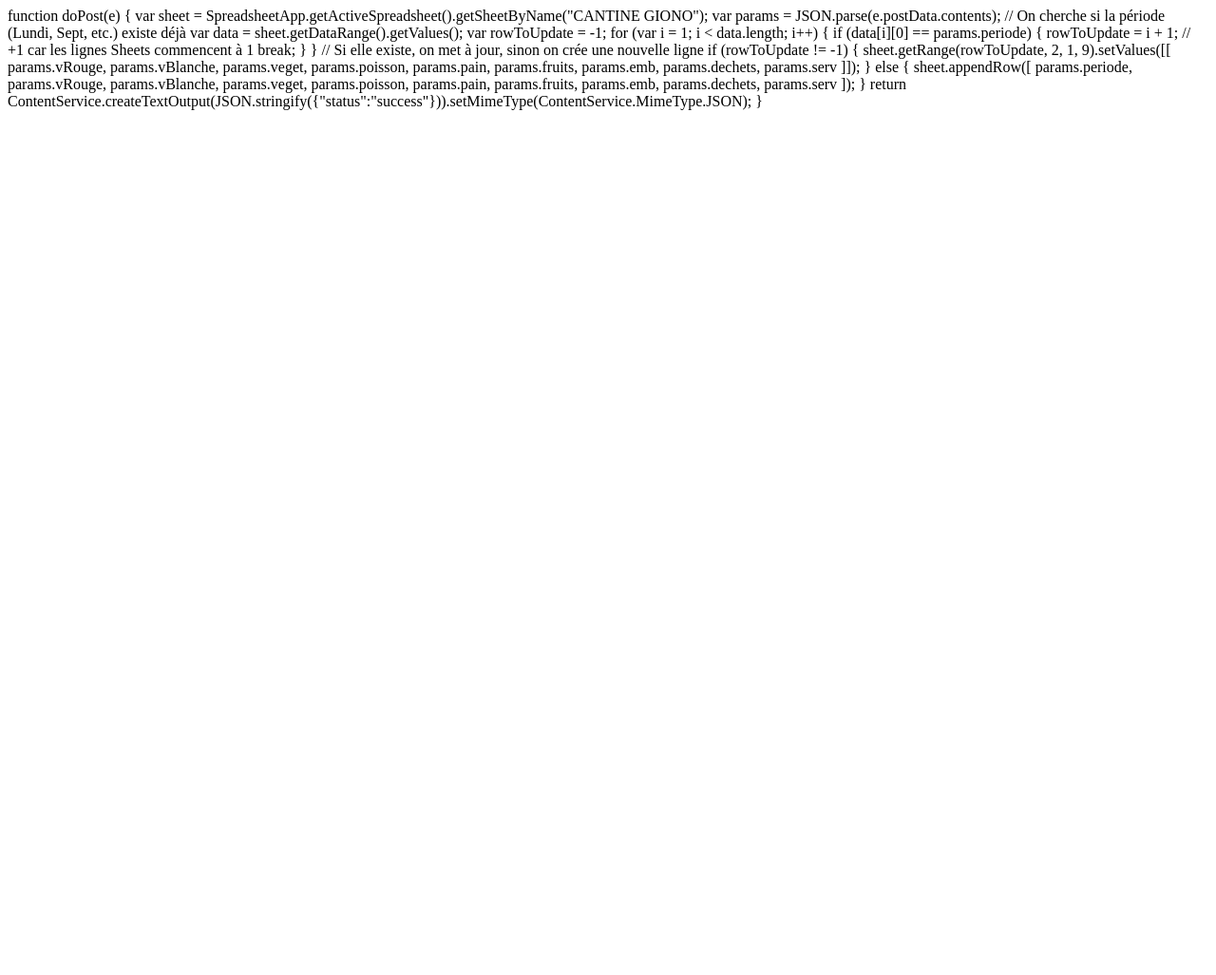
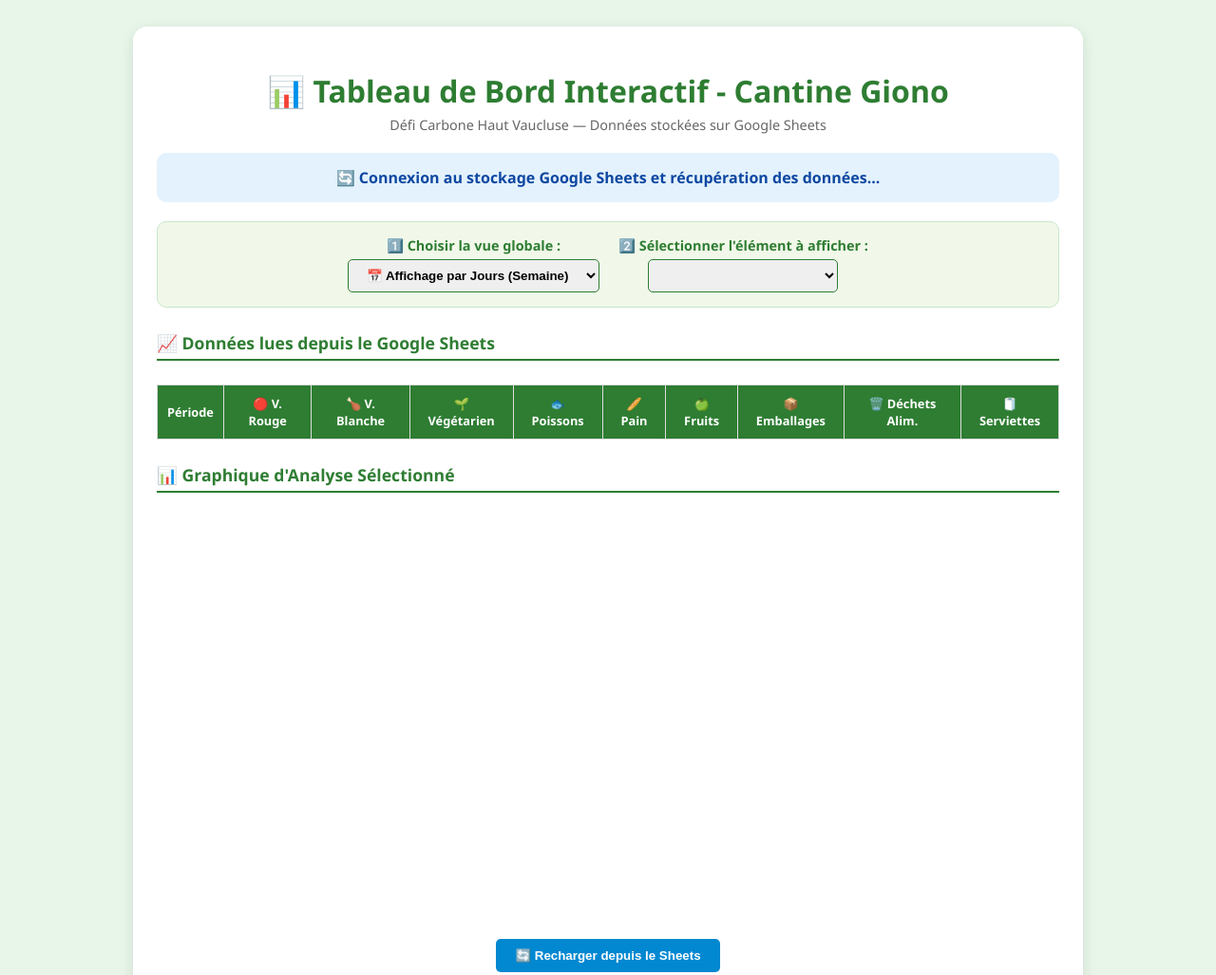
Before and after one commit to Mari0127/cantine-vaucluse, a plain HTML site: page index.html in a window 1280 px wide. Shown: the top 1027 px of the page at 95% size. Before the commit the page ends 800 px from the top, so only its background shows below. Drawn offline with nearby package versions, Linux system fonts and the light colour scheme.

Commit message:
Update index.html

```diff
--- a/index.html
+++ b/index.html
@@ -1,30 +1,106 @@
-function doPost(e) {
-  var sheet = SpreadsheetApp.getActiveSpreadsheet().getSheetByName("CANTINE GIONO");
-  var params = JSON.parse(e.postData.contents);
+<!DOCTYPE html>
+<html lang="fr">
+<head>
+    <meta charset="UTF-8">
+    <meta name="viewport" content="width=device-width, initial-scale=1.0">
+    <title>Suivi ODD - Collège Vaucluse (Cantine Giono)</title>
+    <script src="https://cdn.jsdelivr.net/npm/chart.js"></script>
+    <style>
+        body { font-family: 'Segoe UI', sans-serif; background-color: #e8f5e9; display: flex; flex-direction: column; align-items: center; padding: 20px; }
+        .container { background-color: white; padding: 25px; border-radius: 15px; box-shadow: 0 4px 15px rgba(0,0,0,0.1); max-width: 950px; width: 100%; }
+        h1 { text-align: center; color: #2e7d32; margin-bottom: 5px; }
+        p.subtitle { text-align: center; color: #666; margin-top: 0; font-size: 0.9rem; margin-bottom: 20px; }
 
-  // On cherche si la période (Lundi, Sept, etc.) existe déjà
-  var data = sheet.getDataRange().getValues();
-  var rowToUpdate = -1;
+        .loading-box { background: #e3f2fd; color: #0d47a1; padding: 15px; border-radius: 10px; text-align: center; font-weight: bold; margin-bottom: 20px; }
 
-  for (var i = 1; i < data.length; i++) {
-    if (data[i][0] == params.periode) {
-      rowToUpdate = i + 1; // +1 car les lignes Sheets commencent à 1
-      break;
-    }
-  }
+        .controls-box { display: flex; flex-wrap: wrap; justify-content: center; gap: 20px; margin-bottom: 25px; background: #f1f8e9; padding: 15px; border-radius: 10px; border: 1px solid #c8e6c9; }
+        .control-group { display: flex; flex-direction: column; align-items: center; }
+        .controls-box label { font-weight: bold; color: #2e7d32; margin-bottom: 5px; font-size: 0.9rem; }
+        .controls-box select { padding: 8px 15px; border-radius: 5px; border: 1px solid #2e7d32; font-weight: bold; cursor: pointer; min-width: 200px; }
 
-  // Si elle existe, on met à jour, sinon on crée une nouvelle ligne
-  if (rowToUpdate != -1) {
-    sheet.getRange(rowToUpdate, 2, 1, 9).setValues([[
-      params.vRouge, params.vBlanche, params.veget, params.poisson,
-      params.pain, params.fruits, params.emb, params.dechets, params.serv
-    ]]);
-  } else {
-    sheet.appendRow([
-      params.periode, params.vRouge, params.vBlanche, params.veget, params.poisson,
-      params.pain, params.fruits, params.emb, params.dechets, params.serv
-    ]);
-  }
+        table { width: 100%; border-collapse: collapse; margin-top: 25px; background: white; font-size: 0.8rem; }
+        th, td { border: 1px solid #ddd; padding: 10px; text-align: center; }
+        th { background-color: #2e7d32; color: white; }
+        tr:nth-child(even) { background-color: #f2f2f2; }
 
-  return ContentService.createTextOutput(JSON.stringify({"status":"success"})).setMimeType(ContentService.MimeType.JSON);
-}
+        .chart-container { margin-top: 30px; position: relative; width: 100%; height: 420px; }
+        .btn-refresh { background-color: #0288d1; color: white; border: none; padding: 10px 20px; border-radius: 5px; cursor: pointer; font-weight: bold; display: block; margin: 20px auto 0 auto; }
+        .btn-refresh:hover { background-color: #01579b; }
+
+        .section-titre { margin-top: 25px; padding-bottom: 5px; border-bottom: 2px solid #2e7d32; color: #2e7d32; font-size: 1.1rem; font-weight: bold; }
+    </style>
+</head>
+<body>
+
+<div class="container">
+    <h1>📊 Tableau de Bord Interactif - Cantine Giono</h1>
+    <p class="subtitle">Défi Carbone Haut Vaucluse — Données stockées sur Google Sheets</p>
+
+    <div id="loading" class="loading-box">🔄 Connexion au stockage Google Sheets et récupération des données...</div>
+
+    <div class="controls-box">
+        <div class="control-group">
+            <label>1️⃣ Choisir la vue globale :</label>
+            <select id="selectVue" onchange="gererChangementVue()">
+                <option value="jours">📅 Affichage par Jours (Semaine)</option>
+                <option value="mois">📆 Affichage par Mois (Année)</option>
+            </select>
+        </div>
+
+        <div class="control-group" id="zoneFiltrePrecis">
+            <label>2️⃣ Sélectionner l'élément à afficher :</label>
+            <select id="selectElement" onchange="filtrerEtAfficher()">
+                </select>
+        </div>
+    </div>
+
+    <div class="section-titre">📈 Données lues depuis le Google Sheets</div>
+    <div style="overflow-x: auto;">
+        <table id="tableauRecap">
+            <thead>
+                <tr>
+                    <th>Période</th>
+                    <th>🔴 V. Rouge</th>
+                    <th>🍗 V. Blanche</th>
+                    <th>🌱 Végétarien</th>
+                    <th>🐟 Poissons</th>
+                    <th>🥖 Pain</th>
+                    <th>🍏 Fruits</th>
+                    <th>📦 Emballages</th>
+                    <th>🗑️ Déchets Alim.</th>
+                    <th>🧻 Serviettes</th>
+                </tr>
+            </thead>
+            <tbody id="corpsTableau">
+                </tbody>
+        </table>
+    </div>
+
+    <div class="section-titre">📊 Graphique d'Analyse Sélectionné</div>
+    <div class="chart-container">
+        <canvas id="graphiqueAnalyse"></canvas>
+    </div>
+
+    <button class="btn-refresh" onclick="chargerDonneesGoogleSheets()">🔄 Recharger depuis le Sheets</button>
+</div>
+
+<script>
+    // Identifiant de ton NOUVEAU lien Google Sheets de stockage
+    const sheetsId = "1LBx4npRIgii_-Uh3lKXNyUmt7R8l27dQrhWHRTzPqj0";
+    const sheetName = "CANTINE GIONO";
+    const urlCSV = `https://docs.google.com/spreadsheets/d/${sheetsId}/gviz/tq?tqx=out:csv&sheet=${encodeURIComponent(sheetName)}`;
+
+    const listesJours = ["Lundi", "Mardi", "Jeudi", "Vendredi"];
+    const listesMois = ["Sept", "Oct", "Nov", "Dec", "Janv", "Fev", "Mars", "Avril", "Mai", "Juin"];
+
+    let donneesGlobalesBrutes = [];
+    let monGraphique = null;
+
+    window.onload = chargerDonneesGoogleSheets;
+
+    // Étape 1 : Télécharger le fichier de stockage Excel
+    function chargerDonneesGoogleSheets() {
+        document.getElementById('loading').style.display = "block";
+
+        fetch(urlCSV)
+            .then(response
```
